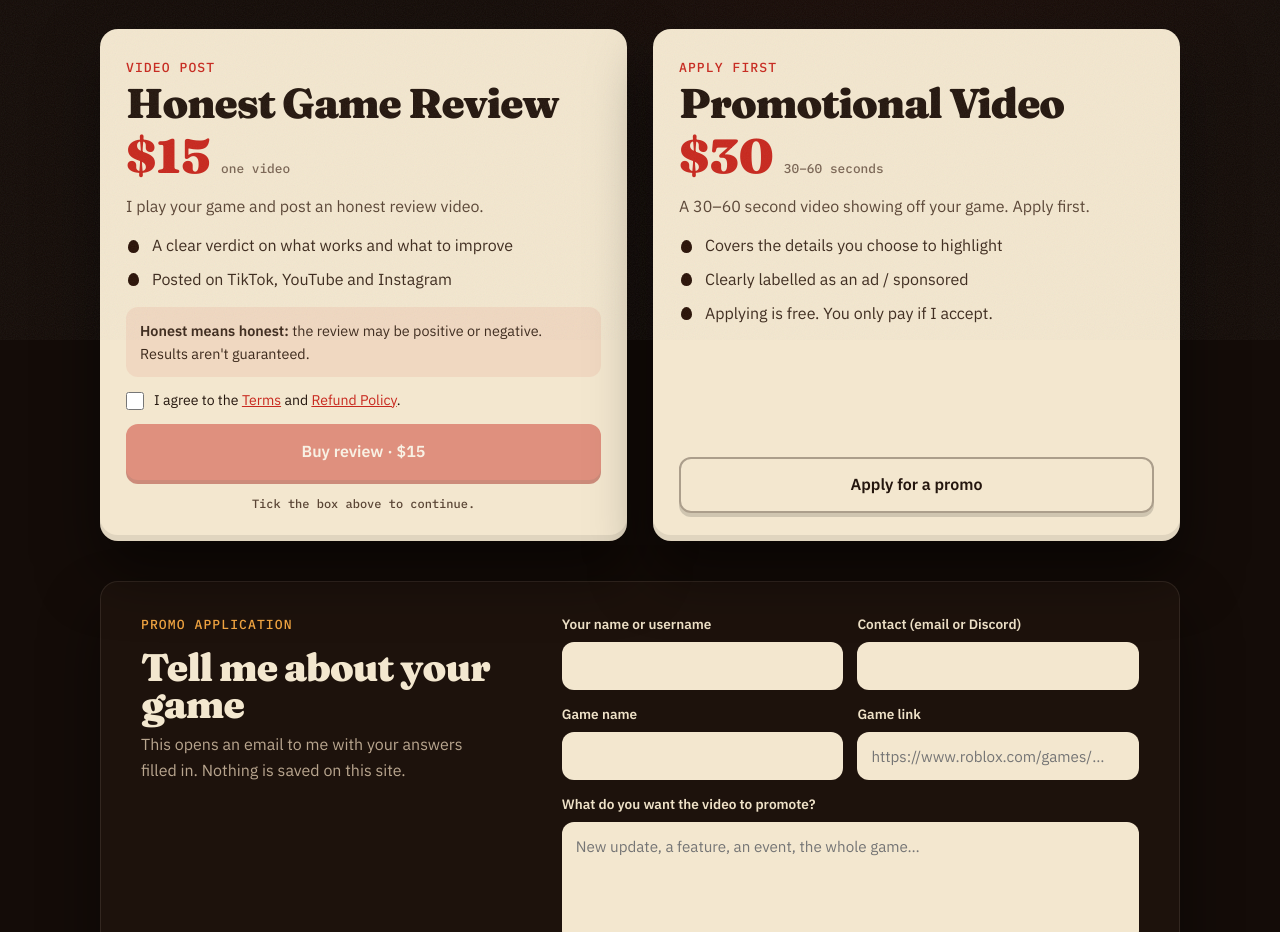
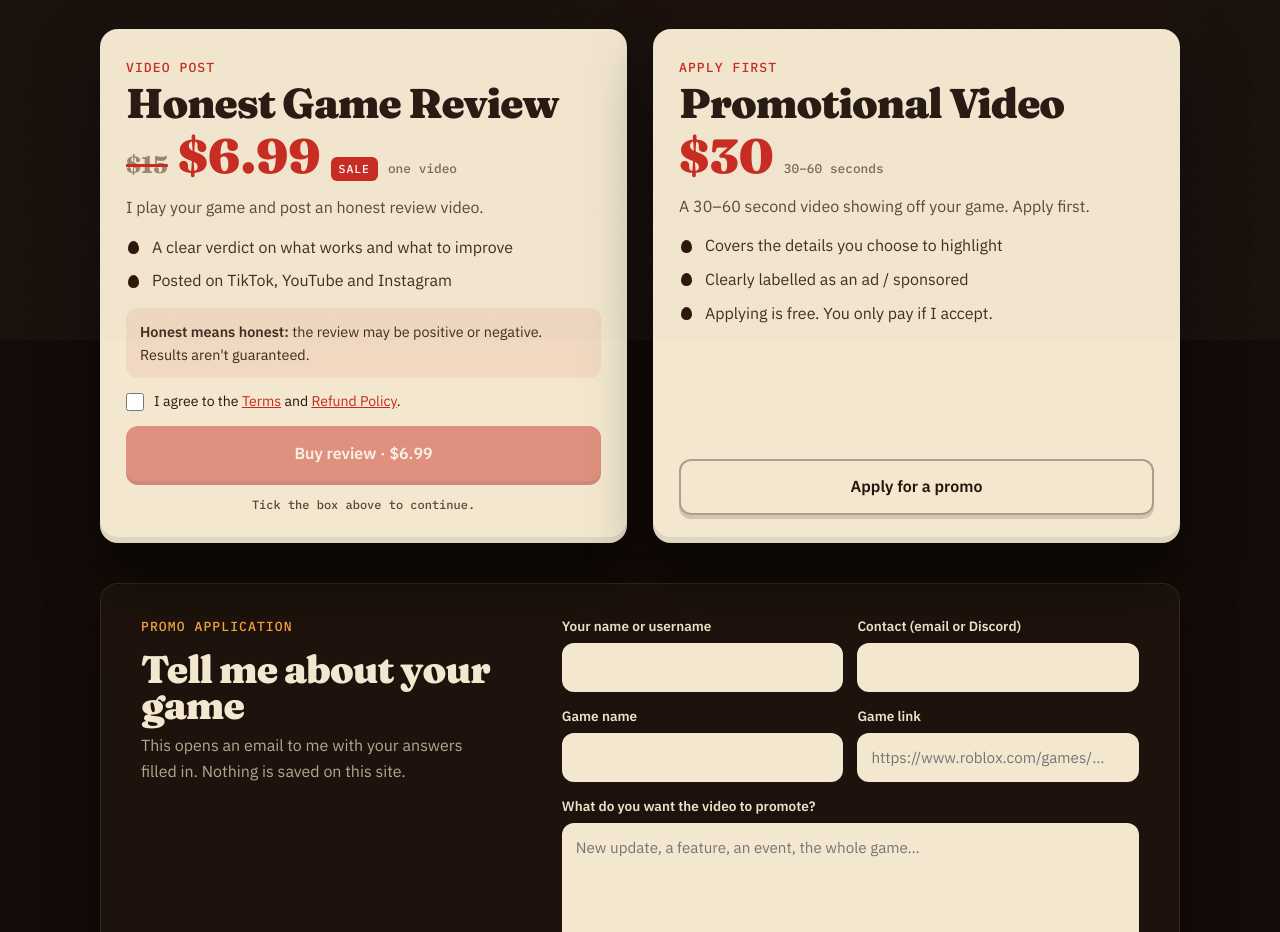
Before and after one commit to chickorchicken-roblox/SoySauceDevelopmentPortfolio, a plain HTML site: page shop.html in a window 1280 px wide. Shown: the part 860-1792 px from the top of the page. Drawn offline with Linux system fonts and the light colour scheme.

Commit message:
Honest Review sale: $15 crossed out, now $6.99
Co-Authored-By: Claude Opus 5.5 <noreply@anthropic.com>

```diff
--- a/shop.html
+++ b/shop.html
@@ -54,7 +54,7 @@
             <div class="offer-top">
               <p class="mono label">video post</p>
               <h3>Honest Game Review</h3>
-              <p class="price"><b>$15</b><span>one video</span></p>
+              <p class="price"><s class="was">$15</s><b>$6.99</b><span class="sale-tag">sale</span><span>one video</span></p>
             </div>
             <p>I play your game and post an honest review video.</p>
             <ul class="checks">
@@ -65,7 +65,7 @@
               <b>Honest means honest:</b> the review may be positive or negative. Results aren't guaranteed.
             </div>
             <label class="agree"><input type="checkbox" data-agree="review"> <span>I agree to the <a href="terms.html">Terms</a> and <a href="refunds.html">Refund Policy</a>.</span></label>
-            <a class="btn red buy" data-buy="review" href="#" aria-disabled="true">Buy review · $15</a>
+            <a class="btn red buy" data-buy="review" href="#" aria-disabled="true">Buy review · $6.99</a>
             <p class="buy-note mono" data-note="review"></p>
           </article>
 
--- a/style.css
+++ b/style.css
@@ -802,3 +802,9 @@ footer .legal-links{position:relative;z-index:1}
 .coach-cta-text,.coach-cta-meta{grid-column:1}
 .coach-cta-arrow{grid-column:2;grid-row:1 / 3}
 @media (max-width:640px){ .bottle-wrap{z-index:4} }
+
+/* review sale */
+.price .was{font:800 1.5rem/1 var(--display);color:#9a8470;text-decoration:line-through 3px var(--red)}
+.sale-tag{font-family:var(--mono);font-size:.72rem!important;font-style:normal;letter-spacing:.08em;text-transform:uppercase;padding:3px 8px;border-radius:6px;background:var(--red);color:#fff!important}
+.ticket .prices-row s{opacity:.65;text-decoration-thickness:2px}
+.ticket .prices-row .sale-tag{position:static;margin-left:6px;background:var(--paper);color:var(--red)!important}
```
Also changed, not shown: index.html (+1 -1 lines).
